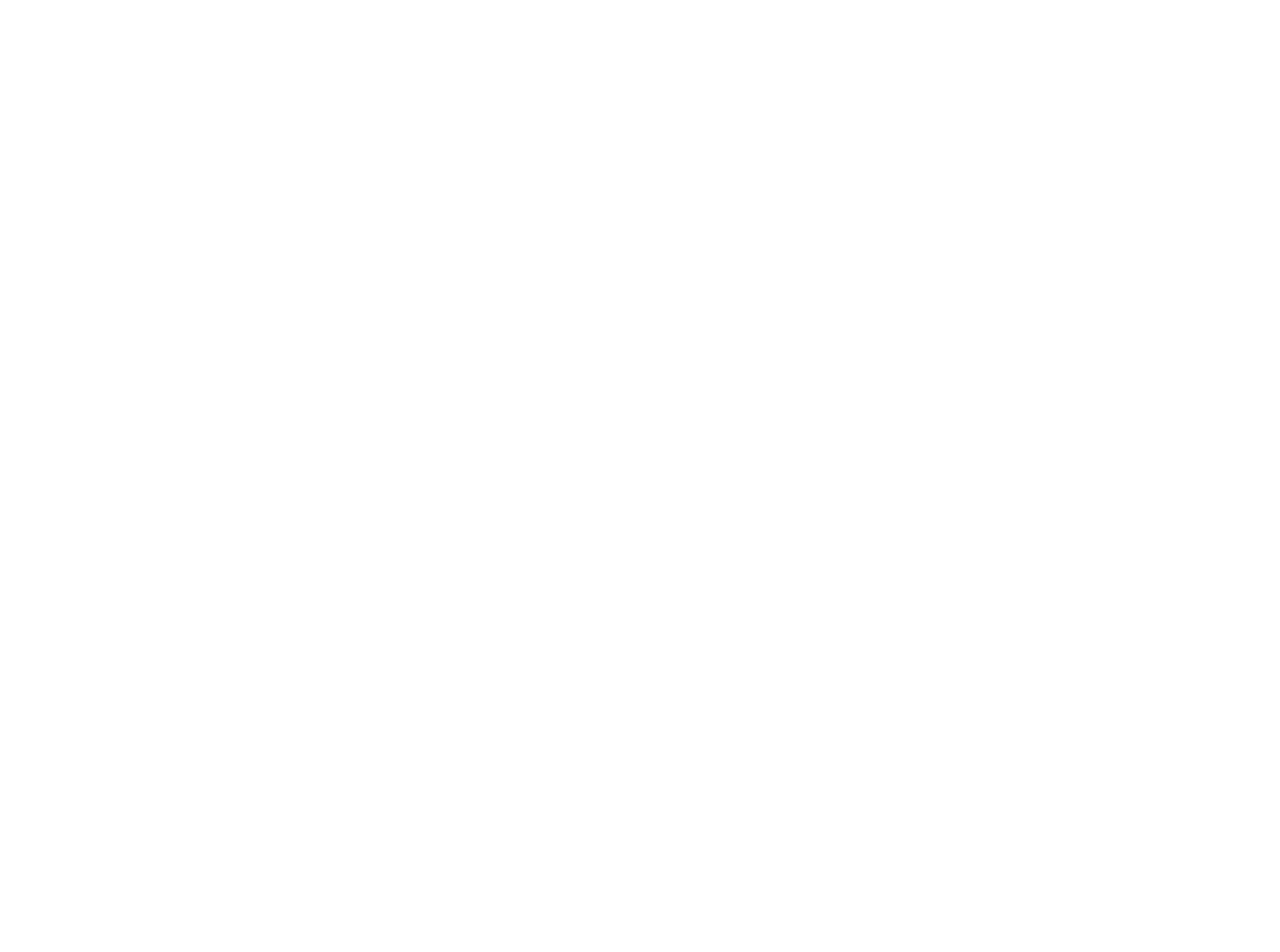
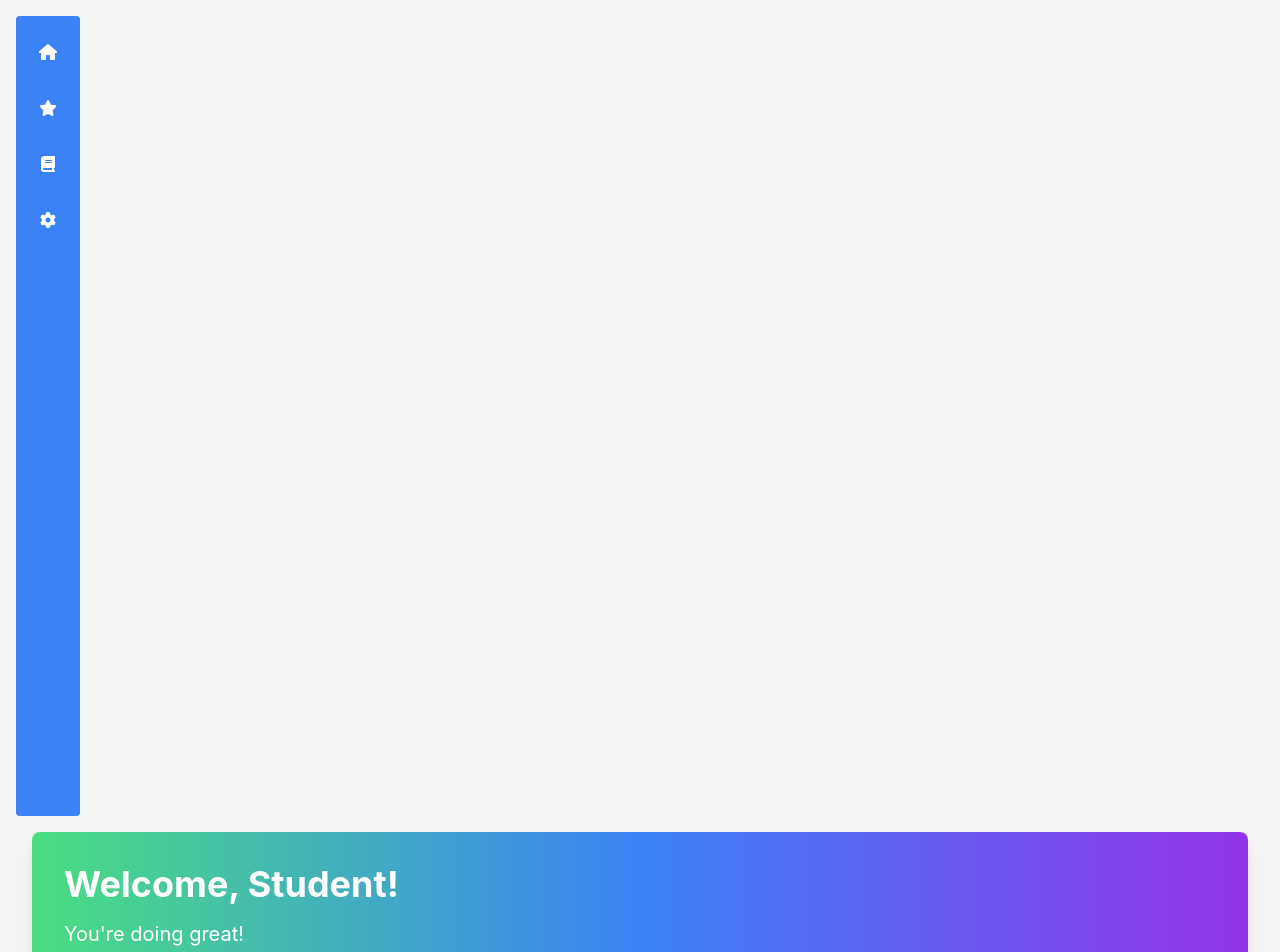
Before and after one commit to greenFieldEducation/learningPlatform, a React (Vite) app in the folder FrontEnd/: page /student-dashboard in a window 1280 px wide. Before the commit this address had no page. Shown: the top 952 px of the page. Before the commit the page ends 800 px from the top, so only its background shows below. Built offline with nearby package versions, Linux system fonts and the light colour scheme.

Commit message:
student dashboard : sidebar componenet done

```diff
--- a/FrontEnd/package.json
+++ b/FrontEnd/package.json
@@ -10,10 +10,14 @@
     "preview": "vite preview"
   },
   "dependencies": {
+    "@fortawesome/fontawesome-free": "^6.5.2",
+    "@fortawesome/free-solid-svg-icons": "^6.5.2",
+    "@fortawesome/react-fontawesome": "^0.2.2",
+    "@heroicons/react": "^2.1.4",
     "dom": "^0.0.3",
     "react": "^18.3.1",
     "react-dom": "^18.3.1",
-    "react-router-dom": "^6.24.0",
+    "react-router-dom": "^6.24.1",
     "react-scroll": "^1.9.0",
     "router": "^1.3.8"
   },
--- a/FrontEnd/src/App.jsx
+++ b/FrontEnd/src/App.jsx
@@ -1,11 +1,13 @@
 import React from 'react';
 import { BrowserRouter as Router, Route, Routes } from 'react-router-dom';
 import LandingPage from './Components/LandingPage/LandingPage.jsx';
+import StudentDashboard from './Components/studentDashboard/StudentDashboard.jsx';
 
 const App = () => (
   <Router>
     <Routes>
       <Route path="/" element={<LandingPage />} />
+      <Route path="/student-dashboard" element={<StudentDashboard />} />
     </Routes>
   </Router>
 );
--- /dev/null
+++ b/FrontEnd/src/Components/studentDashboard/SideBar.jsx
@@ -0,0 +1,42 @@
+import React, { useState } from 'react';
+import { Link, useLocation } from 'react-router-dom';
+import { FontAwesomeIcon } from '@fortawesome/react-fontawesome';
+import { faHome, faStar, faBook, faCog } from '@fortawesome/free-solid-svg-icons'; // Import icons
+
+const Sidebar = () => {
+  const location = useLocation();
+  const [active, setActive] = useState(location.pathname);
+
+  const navItems = [
+    { name: 'Home', path: '/student-dashboard', icon: <FontAwesomeIcon icon={faHome} /> },
+    { name: 'Favorites', path: '/student-dashboard/favorites', icon: <FontAwesomeIcon icon={faStar} /> },
+    { name: 'Categories', path: '/student-dashboard/categories', icon: <FontAwesomeIcon icon={faBook} /> },
+  ];
+
+  // Separate Settings item outside navItems
+  const settingsItem = {
+    name: 'Settings',
+    path: '/student-dashboard/settings',
+    icon: <FontAwesomeIcon icon={faCog} />,
+  };
+
+  return (
+    <div className="sidebar rounded h-screen w-16 bg-blue-500 text-white flex flex-col items-center py-4 space-y-4">
+      {navItems.map(item => (
+        <Link to={item.path} key={item.name} onClick={() => setActive(item.path)}>
+          <div className={`p-2 rounded ${active === item.path ? 'bg-blue-500' : ''} hover:bg-blue-700`}>
+            {item.icon}
+          </div>
+        </Link>
+      ))}
+      {/* Render Settings item outside the map */}
+      <Link to={settingsItem.path} key={settingsItem.name} onClick={() => setActive(settingsItem.path)}>
+        <div className={`p-2 rounded ${active === settingsItem.path ? 'bg-blue-700' : ''} hover:bg-blue-700`}>
+          {settingsItem.icon}
+        </div>
+      </Link>
+    </div>
+  );
+};
+
+export default Sidebar;
--- /dev/null
+++ b/FrontEnd/src/Components/studentDashboard/StudentDashboard.jsx
@@ -0,0 +1,15 @@
+import React, { useState, useEffect } from "react";
+import Sidebar from "./SideBar.jsx";
+import WelcomeSection from "./WelcomeSection.jsx";
+const StudentDashboard = () => {
+  return (
+    <div className="min-h-screen bg-gray-100 p-4">
+      <Sidebar />
+      <div className="container mx-auto p-4">
+        <WelcomeSection />
+      </div>
+    </div>
+  );
+};
+
+export default StudentDashboard;
--- /dev/null
+++ b/FrontEnd/src/Components/studentDashboard/WelcomeSection.jsx
@@ -0,0 +1,21 @@
+import React from 'react';
+
+const WelcomeSection = () => {
+  const motivationalMessages = [
+    "Keep pushing forward!",
+    "You're doing great!",
+    "Believe in yourself!",
+    "Stay focused and never give up!",
+    "Every step is progress!"
+  ];
+  const randomMessage = motivationalMessages[Math.floor(Math.random() * motivationalMessages.length)];
+
+  return (
+    <div className="bg-gradient-to-r from-green-400 via-blue-500 to-purple-600 p-8 rounded-lg shadow-lg text-white">
+      <h1 className="text-4xl font-bold mb-4">Welcome, Student!</h1>
+      <p className="text-xl">{randomMessage}</p>
+    </div>
+  );
+};
+
+export default WelcomeSection;
```
Also changed, not shown: 2 other files (tests, documents, lock files or other folders).
